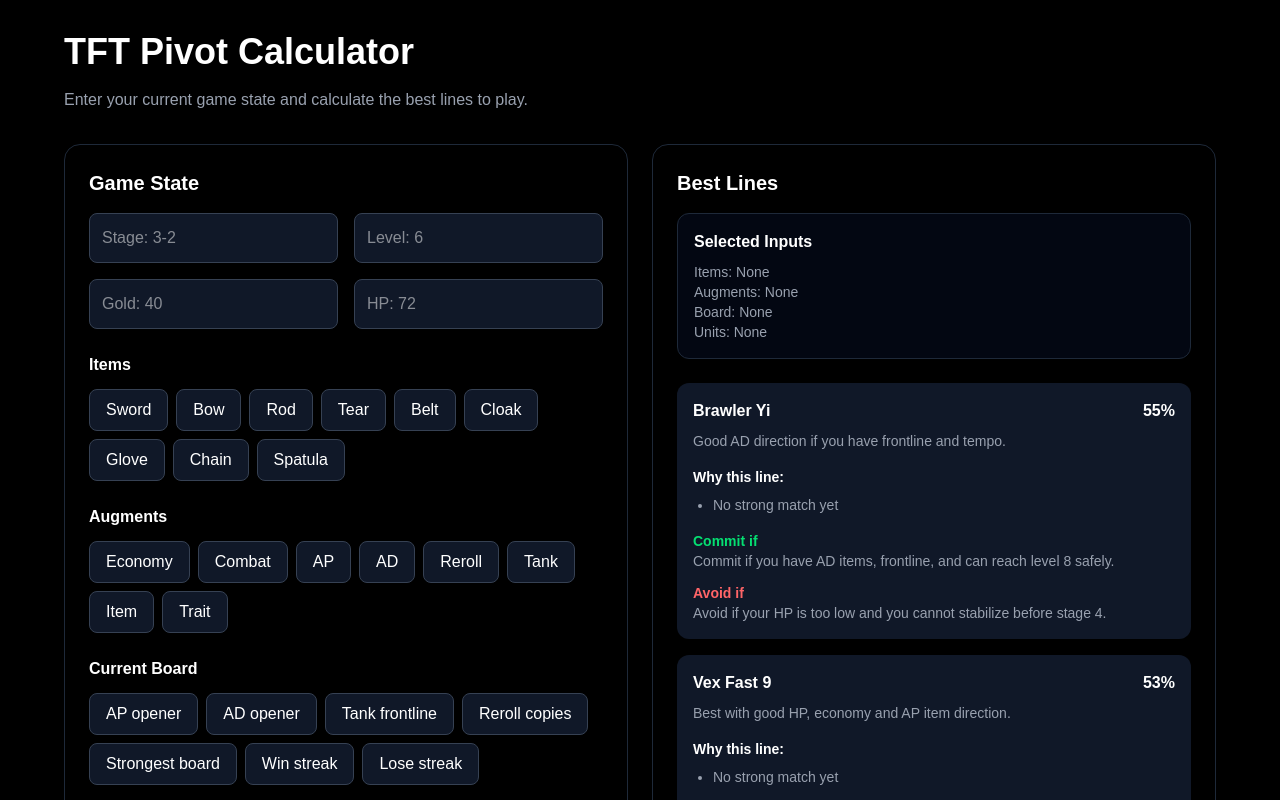
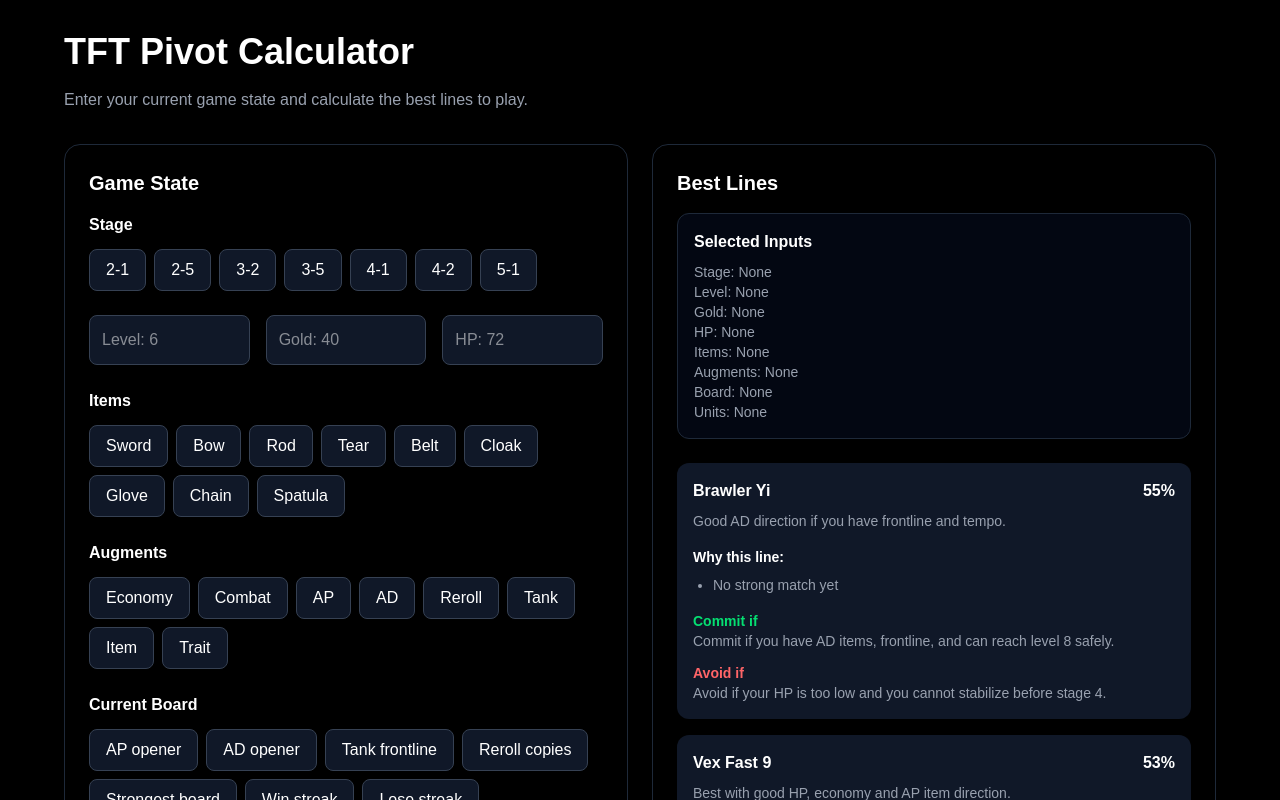
Before and after one commit to Izeeh/tft-pivot-calculator, a Next.js app: page / in a window 1280 px wide. Shown: the top 800 px of the page. Built offline with nearby package versions, Linux system fonts and the light colour scheme.

Commit message:
Add stage buttons

```diff
--- a/app/data/gameData.ts
+++ b/app/data/gameData.ts
@@ -1,3 +1,34 @@
+export const stages = [
+  "2-1",
+  "2-5",
+  "3-2",
+  "3-5",
+  "4-1",
+  "4-2",
+  "5-1",
+];
+
+export const levels = [
+  "4",
+  "5",
+  "6",
+  "7",
+  "8",
+  "9",
+  "10",
+];
+
+export const economyStates = [
+  "Low gold",
+  "Stable economy",
+  "High economy",
+];
+
+export const hpStates = [
+  "Low HP",
+  "Medium HP",
+  "Healthy",
+];
 export const items = [
   "Sword",
   "Bow",
--- a/app/page.tsx
+++ b/app/page.tsx
@@ -2,7 +2,7 @@
 
 import { useMemo, useState } from "react";
 import { comps } from "./data/comps";
-import { augments, boards, items, itemTags, units } from "./data/gameData";
+import { augments, boards, items, itemTags, stages, units } from "./data/gameData";
 import { calculateBestLines } from "./lib/scoring";
 
 function toggleValue(value: string, list: string[], setList: (value: string[]) => void) {
@@ -52,14 +52,27 @@
           <section className="border border-gray-800 rounded-2xl p-6">
             <h2 className="text-xl font-semibold mb-4">Game State</h2>
 
-            <div className="grid grid-cols-2 gap-4 mb-6">
-              <input
-                value={stage}
-                onChange={(event) => setStage(event.target.value)}
-                className="rounded-lg bg-gray-900 border border-gray-700 p-3"
-                placeholder="Stage: 3-2"
-              />
+            <div className="mb-6">
+              <p className="font-semibold mb-3">Stage</p>
+              <div className="flex flex-wrap gap-2">
+                {stages.map((stageOption) => (
+                  <button
+                    key={stageOption}
+                    type="button"
+                    onClick={() => setStage(stageOption)}
+                    className={`rounded-lg border px-4 py-2 ${
+                      stage === stageOption
+                        ? "bg-white text-black border-white"
+                        : "bg-gray-900 border-gray-700"
+                    }`}
+                  >
+                    {stageOption}
+                  </button>
+                ))}
+              </div>
+            </div>
 
+            <div className="grid grid-cols-3 gap-4 mb-6">
               <input
                 value={level}
                 onChange={(event) => setLevel(event.target.value)}
@@ -87,6 +100,7 @@
               {items.map((item) => (
                 <button
                   key={item}
+                  type="button"
                   onClick={() => toggleValue(item, selectedItems, setSelectedItems)}
                   className={`rounded-lg border px-4 py-2 ${
                     selectedItems.includes(item)
@@ -104,6 +118,7 @@
               {augments.map((augment) => (
                 <button
                   key={augment}
+                  type="button"
                   onClick={() => toggleValue(augment, selectedAugments, setSelectedAugments)}
                   className={`rounded-lg border px-4 py-2 ${
                     selectedAugments.includes(augment)
@@ -121,6 +136,7 @@
               {boards.map((board) => (
                 <button
                   key={board}
+                  type="button"
                   onClick={() => toggleValue(board, selectedBoards, setSelectedBoards)}
                   className={`rounded-lg border px-4 py-2 ${
                     selectedBoards.includes(board)
@@ -138,6 +154,7 @@
               {units.map((unit) => (
                 <button
                   key={unit}
+                  type="button"
                   onClick={() => toggleValue(unit, selectedUnits, setSelectedUnits)}
                   className={`rounded-lg border px-4 py-2 ${
                     selectedUnits.includes(unit)
@@ -173,6 +190,11 @@
 
             <div className="mb-6 rounded-xl border border-gray-800 bg-gray-950 p-4">
               <h3 className="font-semibold mb-2">Selected Inputs</h3>
+
+              <p className="text-sm text-gray-400">Stage: {stage || "None"}</p>
+              <p className="text-sm text-gray-400">Level: {level || "None"}</p>
+              <p className="text-sm text-gray-400">Gold: {gold || "None"}</p>
+              <p className="text-sm text-gray-400">HP: {hp || "None"}</p>
 
               <p className="text-sm text-gray-400">
                 Items: {selectedItems.length > 0 ? selectedItems.join(", ") : "None"}
```
